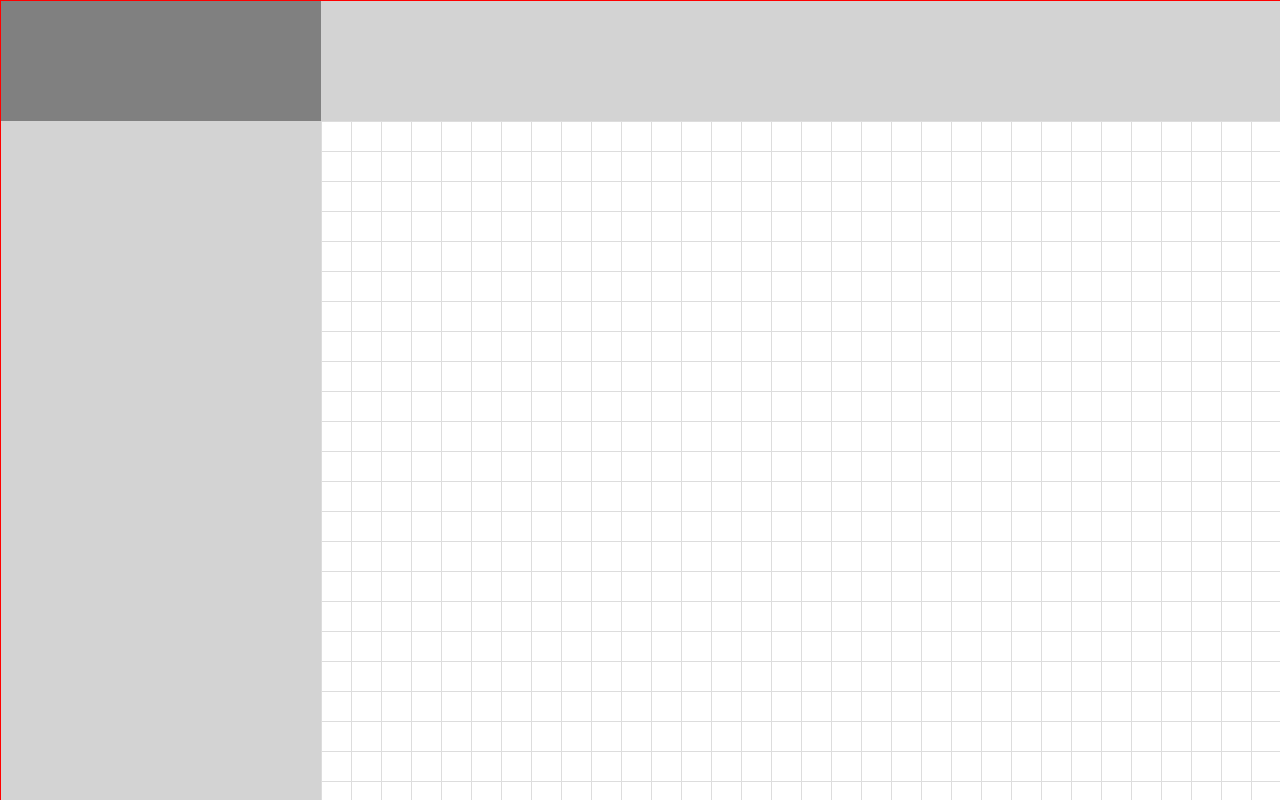
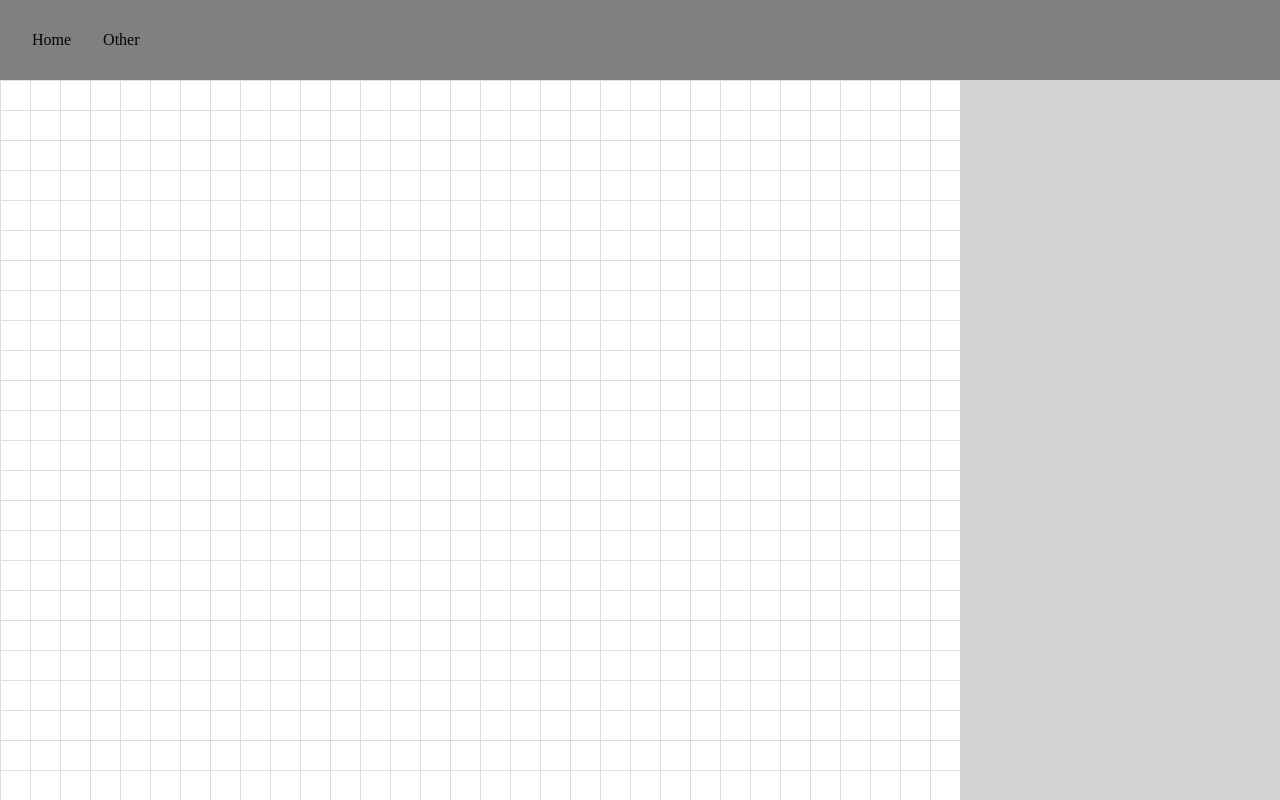
Before and after one commit to jwstaples1/scratch-plugin-interface, a React (Create React App) app in the folder scratch-plugin-interface/: page / in a window 1280 px wide. Built offline with nearby package versions, Linux system fonts and the light colour scheme.

Commit message:
chore: reworks interface for new design

```diff
--- a/scratch-plugin-interface/src/components/organisms/Header.tsx
+++ /dev/null
@@ -1,5 +0,0 @@
-const Header = () => {
-    return <div style={{width: "100%", height: "100%", backgroundColor: "lightgray", borderBottom: "1px solid black"}}></div>
-}
-
-export default Header;
--- /dev/null
+++ b/scratch-plugin-interface/src/components/organisms/Navigation.tsx
@@ -0,0 +1,8 @@
+const Navigation = () => {
+    return <div style={{display: "flex", alignItems: 'center', padding: "0 2rem", gap: "2rem", width: "100%", height: "100%", backgroundColor: "grey"}}>
+        <p>Home</p>
+        <p>Other</p>
+    </div>
+}
+
+export default Navigation;
--- a/scratch-plugin-interface/src/components/organisms/ProjectDetails.tsx
+++ /dev/null
@@ -1,5 +0,0 @@
-const ProjectDetails = () => {
-    return <div style={{width: "100%", height: "100%", backgroundColor: "gray"}}></div>
-}
-
-export default ProjectDetails;
--- a/scratch-plugin-interface/src/components/pages/Builder.tsx
+++ b/scratch-plugin-interface/src/components/pages/Builder.tsx
@@ -1,15 +1,11 @@
 import BlockSelector from "../organisms/BlockSelector";
 import BuilderGrid from "../organisms/BuilderGrid";
-import Header from "../organisms/Header";
-import ProjectDetails from "../organisms/ProjectDetails";
 import BuilderTemplate, { BuilderTemplateProps } from "../templates/BuilderTemplate";
 
 const Builder = () => {
     const components: BuilderTemplateProps["components"] = {
-        header: <Header/>,
         selector: <BlockSelector/>,
         grid: <BuilderGrid/>,
-        details: <ProjectDetails/>
     }
 
     return <BuilderTemplate components={components}/>
--- a/scratch-plugin-interface/src/components/templates/BuilderTemplate.tsx
+++ b/scratch-plugin-interface/src/components/templates/BuilderTemplate.tsx
@@ -2,24 +2,16 @@ import { DefaultTemplateComponent } from "./DefaultTemplateComponent";
 
 export type BuilderTemplateProps = {
     components: {
-        details?: JSX.Element;
-        header?: JSX.Element;
         selector?: JSX.Element;
         grid?: JSX.Element;
     }
 }
 
 const BuilderTemplate = ({components}: BuilderTemplateProps) => {
-    return <div style={{display: "flex", flexDirection: "column", width: "100%", height: "100%", border: "1px solid red"}}>
-        <div style={{display: "flex", width: "100%", height: "15%"}}>
-            <div style={{width: "25%", height: "100%"}}>{components.details ?? <DefaultTemplateComponent name={"Details"}/>}</div>
-            <div style={{flexGrow: 1, height: "100%"}}>{components.header ?? <DefaultTemplateComponent name={"Header"}/>}</div>
-        </div>
-        <div style={{display: "flex", width: "100%", flexGrow: 1}}>
-            <div style={{width: "25%", height: "100%"}}>{components.selector ?? <DefaultTemplateComponent name={"Selector"}/>}</div>
-            <div style={{flexGrow: 1, height: "100%"}}>{components.grid ?? <DefaultTemplateComponent name={"Grid"}/>}</div>
-        </div>
-    </div>
+    return  <div style={{display: "flex", width: "100%", height: "100%"}}>
+                <div style={{flexGrow: 1, height: "100%"}}>{components.grid ?? <DefaultTemplateComponent name={"Grid"}/>}</div>
+                <div style={{width: "25%", height: "100%"}}>{components.selector ?? <DefaultTemplateComponent name={"Selector"}/>}</div>
+            </div>
 }
 
 export default BuilderTemplate;
--- /dev/null
+++ b/scratch-plugin-interface/src/components/templates/PageTemplate.tsx
@@ -0,0 +1,17 @@
+import { DefaultTemplateComponent } from "./DefaultTemplateComponent"
+
+export type PageTemplateProps = {
+    components: {
+        navigation?: JSX.Element,
+        page?: JSX.Element
+    }
+}
+
+const PageTemplate = ({components, ...props}: PageTemplateProps) => {
+    return <div style={{width: "100vw", height: "100vh"}}>
+        <div style={{width: "100%", height: "10%"}}>{components.navigation ?? <DefaultTemplateComponent name="Navigation"/>}</div>
+        <div style={{width: "100%", height: "90%"}}>{components.page ?? <DefaultTemplateComponent name="Page"/>}</div>
+    </div>
+}
+
+export default PageTemplate;
--- a/scratch-plugin-interface/src/layout.tsx
+++ b/scratch-plugin-interface/src/layout.tsx
@@ -1,7 +1,9 @@
+import Navigation from "./components/organisms/Navigation";
 import Builder from "./components/pages/Builder";
+import PageTemplate from "./components/templates/PageTemplate";
 
 const Layout = () => {
-    return <Builder/>;
+    return <PageTemplate components={{page: <Builder/>, navigation: <Navigation/>}}/>;
 }
 
 export default Layout;
```
